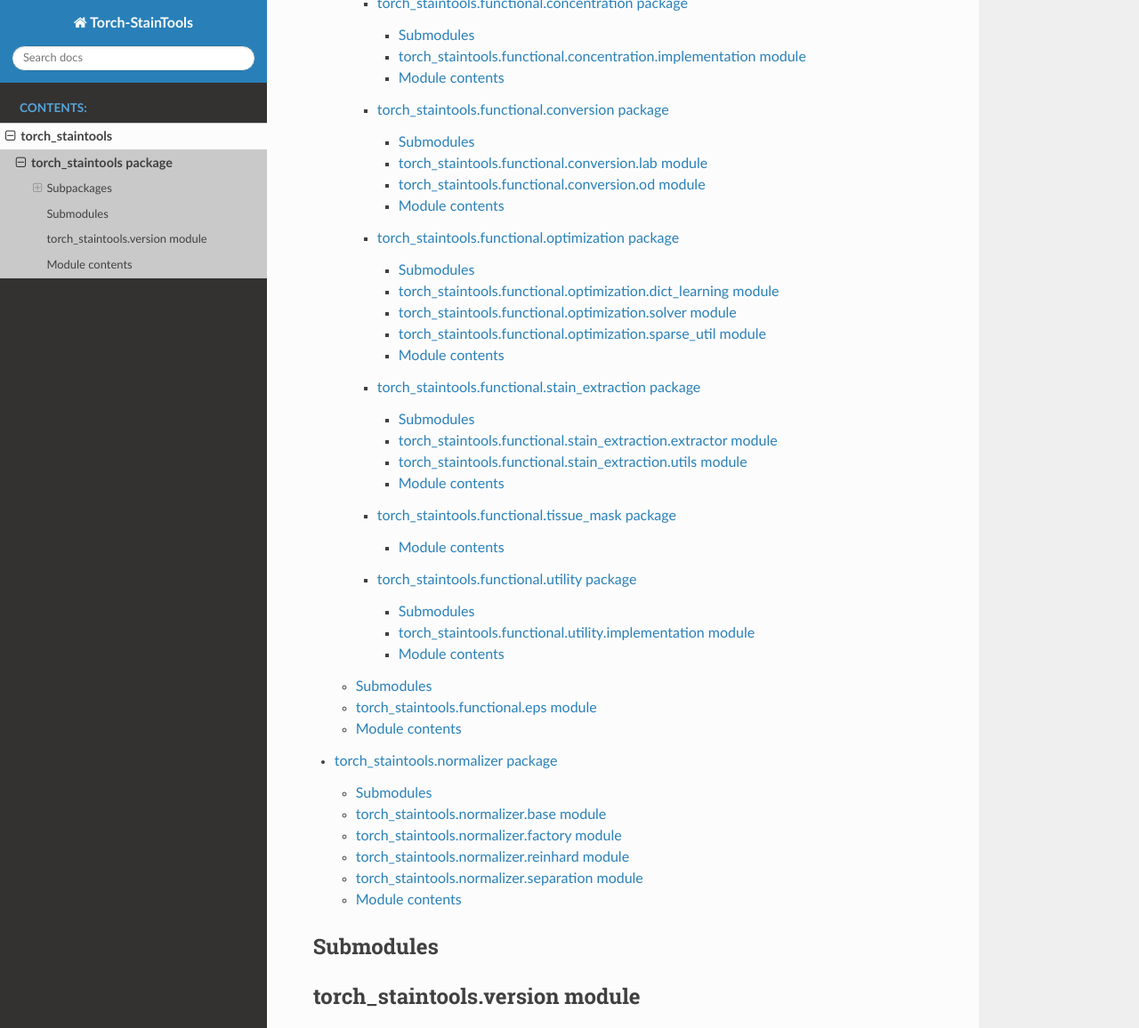
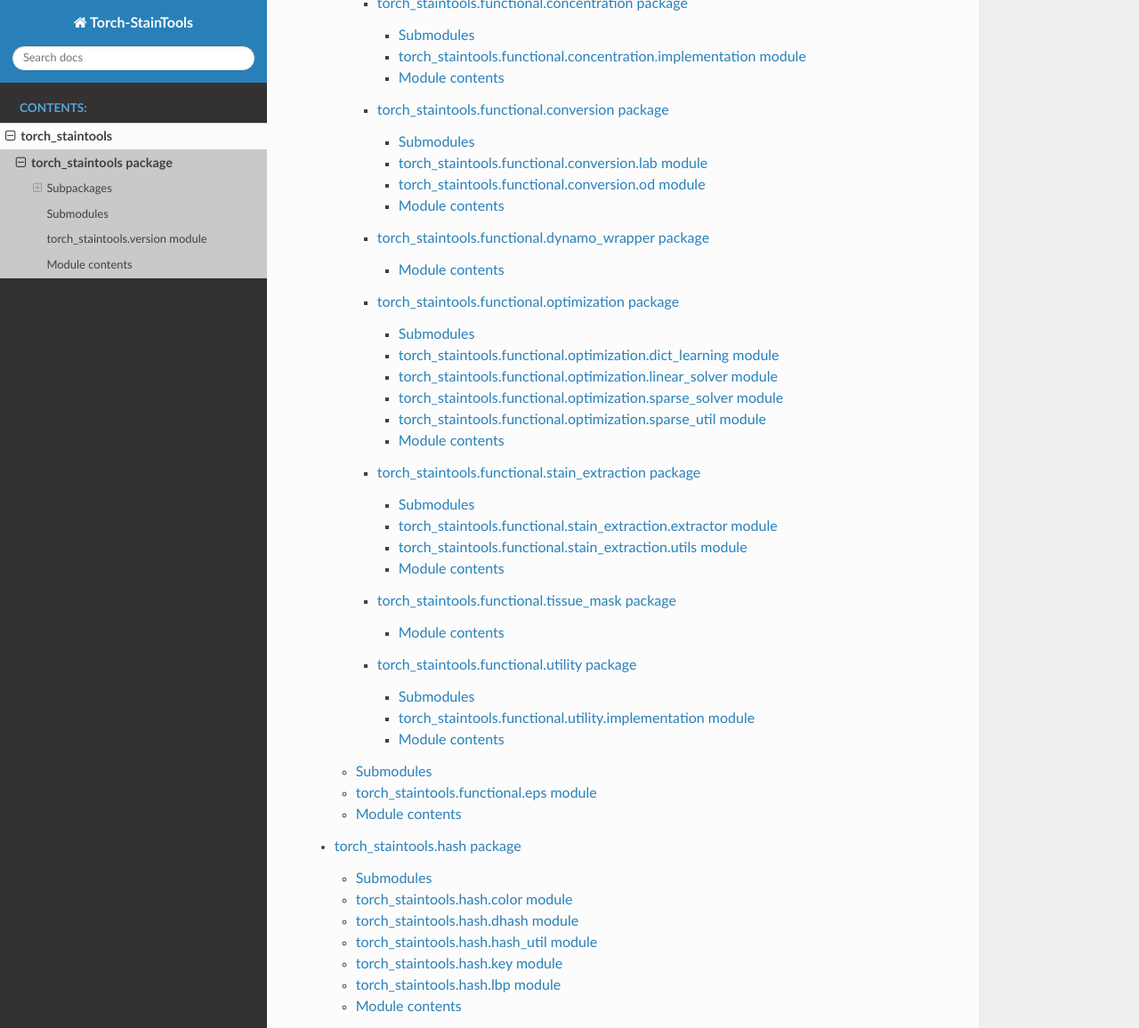
Before and after one commit to CielAl/torch-staintools, a Sphinx documentation site: the page built from docs/source/torch_staintools.rst, in a window 1280 px wide and 1400 px high, scrolled down 920 px, cut to the strip 0-1156 px from the top of the window. Shown: the whole strip at 89% size. Built offline with Sphinx 7.4.7 and the Read the Docs theme 3.1.0, drawn with Linux system fonts in a browser that asks for light colours.

```diff
--- /dev/null
+++ b/docs/source/torch_staintools.functional.dynamo_wrapper.rst
@@ -0,0 +1,10 @@
+torch\_staintools.functional.dynamo\_wrapper package
+====================================================
+
+Module contents
+---------------
+
+.. automodule:: torch_staintools.functional.dynamo_wrapper
+   :members:
+   :undoc-members:
+   :show-inheritance:
--- a/docs/source/torch_staintools.functional.optimization.rst
+++ b/docs/source/torch_staintools.functional.optimization.rst
@@ -12,10 +12,18 @@ torch\_staintools.functional.optimization.dict\_learning module
    :undoc-members:
    :show-inheritance:
 
-torch\_staintools.functional.optimization.solver module
--------------------------------------------------------
+torch\_staintools.functional.optimization.linear\_solver module
+---------------------------------------------------------------
 
-.. automodule:: torch_staintools.functional.optimization.solver
+.. automodule:: torch_staintools.functional.optimization.linear_solver
+   :members:
+   :undoc-members:
+   :show-inheritance:
+
+torch\_staintools.functional.optimization.sparse\_solver module
+---------------------------------------------------------------
+
+.. automodule:: torch_staintools.functional.optimization.sparse_solver
    :members:
    :undoc-members:
    :show-inheritance:
--- a/docs/source/torch_staintools.functional.rst
+++ b/docs/source/torch_staintools.functional.rst
@@ -10,6 +10,7 @@ Subpackages
    torch_staintools.functional.compile
    torch_staintools.functional.concentration
    torch_staintools.functional.conversion
+   torch_staintools.functional.dynamo_wrapper
    torch_staintools.functional.optimization
    torch_staintools.functional.stain_extraction
    torch_staintools.functional.tissue_mask
--- /dev/null
+++ b/docs/source/torch_staintools.hash.rst
@@ -0,0 +1,53 @@
+torch\_staintools.hash package
+==============================
+
+Submodules
+----------
+
+torch\_staintools.hash.color module
+-----------------------------------
+
+.. automodule:: torch_staintools.hash.color
+   :members:
+   :undoc-members:
+   :show-inheritance:
+
+torch\_staintools.hash.dhash module
+-----------------------------------
+
+.. automodule:: torch_staintools.hash.dhash
+   :members:
+   :undoc-members:
+   :show-inheritance:
+
+torch\_staintools.hash.hash\_util module
+----------------------------------------
+
+.. automodule:: torch_staintools.hash.hash_util
+   :members:
+   :undoc-members:
+   :show-inheritance:
+
+torch\_staintools.hash.key module
+---------------------------------
+
+.. automodule:: torch_staintools.hash.key
+   :members:
+   :undoc-members:
+   :show-inheritance:
+
+torch\_staintools.hash.lbp module
+---------------------------------
+
+.. automodule:: torch_staintools.hash.lbp
+   :members:
+   :undoc-members:
+   :show-inheritance:
+
+Module contents
+---------------
+
+.. automodule:: torch_staintools.hash
+   :members:
+   :undoc-members:
+   :show-inheritance:
--- a/docs/source/torch_staintools.rst
+++ b/docs/source/torch_staintools.rst
@@ -12,6 +12,7 @@ Subpackages
    torch_staintools.cache
    torch_staintools.constants
    torch_staintools.functional
+   torch_staintools.hash
    torch_staintools.normalizer
 
 Submodules
```
Also changed, not shown: README.md (+176 -169 lines), 7 other files.
